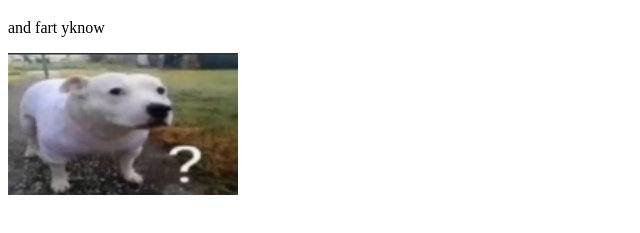
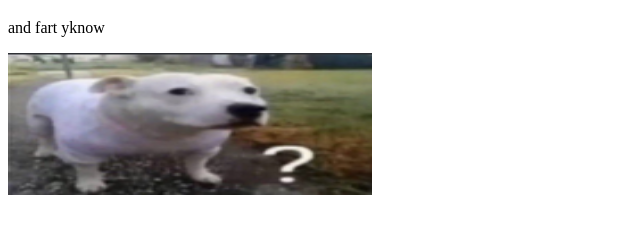
Before and after one commit to cullenk2atwit/cullenk2atwit.github.io, a plain HTML site: page index.html in a window 1280 px wide. Shown: the part 61-294 px from the top of the page, without its empty margins (0-640 px from the left). Drawn offline with Linux system fonts and the light colour scheme.

Commit message:
Update index.html

```diff
--- a/index.html
+++ b/index.html
@@ -8,6 +8,6 @@
 <body>
     <h1>ha ha pooop</h1>
     <p> and fart yknow</p>
-    <img src="dog.png" alt="dog" width="230" height="142">
+    <img src="dog.png" alt="dog" width="364" height="142">
 </body>
 </html>
```
